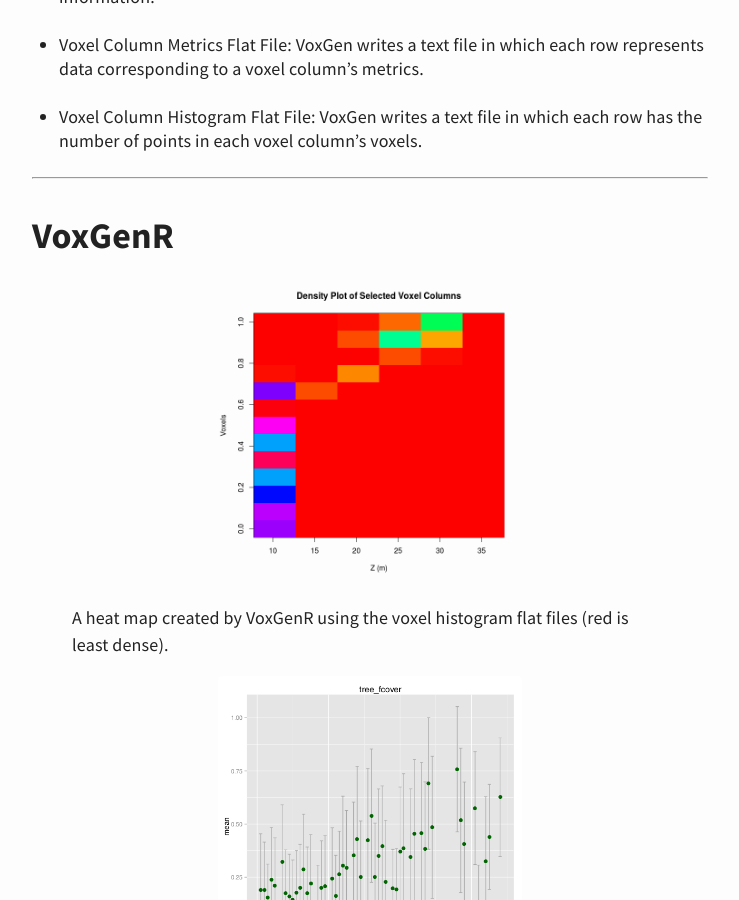
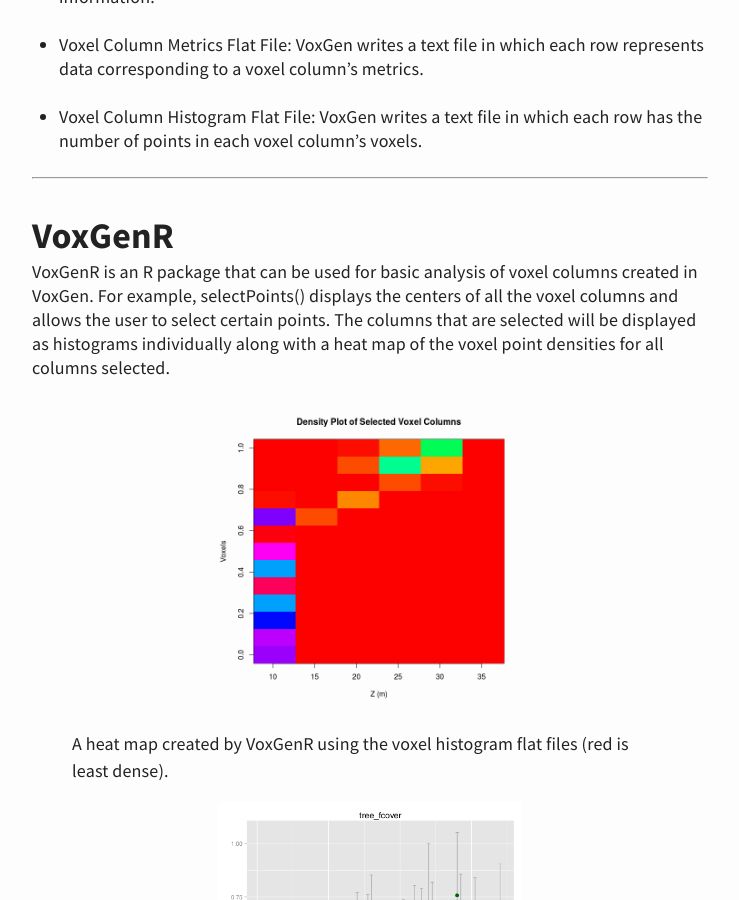
Before and after one commit to MeganKress/LiVoxGen, a Jekyll site: the page built from methods.md, in a window 1280 px wide and 900 px high, scrolled down 1988 px. Shown: the whole window, without its empty margins (270-1009 px from the left). Built offline with Jekyll 4.4.1, drawn with Linux system fonts in a browser that asks for light colours.

Commit message:
Update methods.md

```diff
--- a/methods.md
+++ b/methods.md
@@ -84,6 +84,13 @@ points from the LAS file.
 <hr>
 
 ## VoxGenR
+
+VoxGenR is an R package that can be used for basic analysis of voxel
+columns created in VoxGen. For example, selectPoints() displays the centers
+of all the voxel columns and allows the user to select certain points. The
+columns that are selected will be displayed as histograms individually along
+with a heat map of the voxel point densities for all columns selected.
+
  <figure>
   <img src="img/heat.png" alt="Heat Map" width="304" height="auto">
   <figcaption>A heat map created by VoxGenR using the voxel histogram flat files (red is least dense).</figcaption>
```
